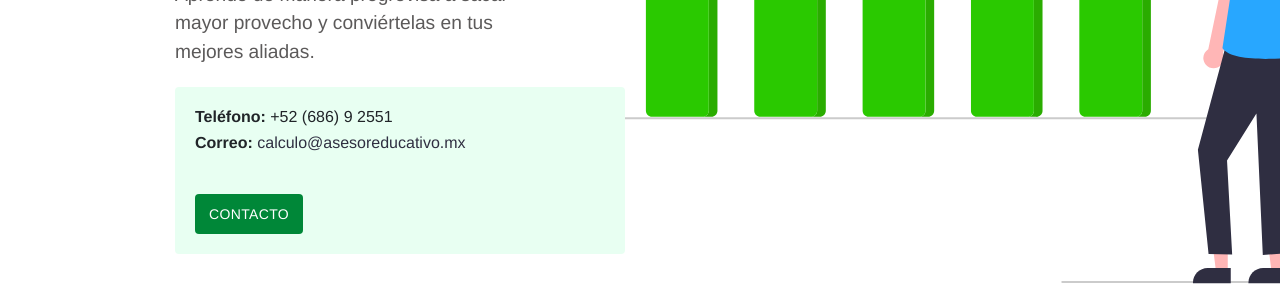
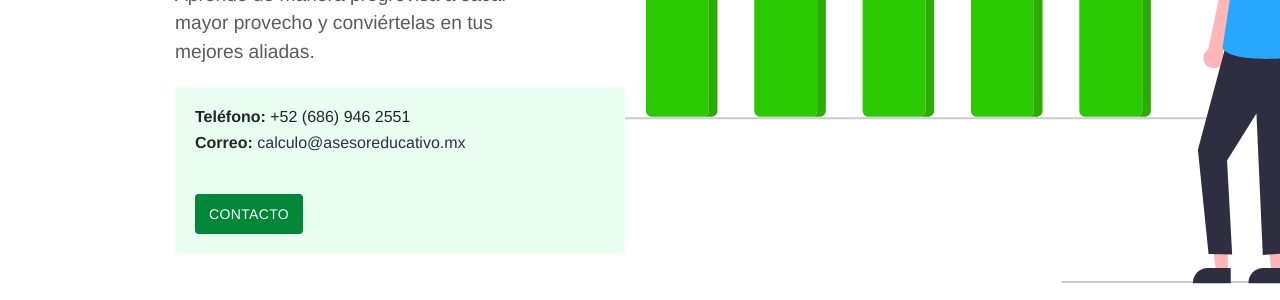
Before and after one commit to camachevaz/Calc, a Jekyll site: the page built from index.md, in a window 1280 px wide. Shown: the part 450-750 px from the top of the page. Built offline with Jekyll 4.4.1, drawn with Linux system fonts in a browser that asks for light colours.

Commit message:
Update call.html

```diff
--- a/_includes/call.html
+++ b/_includes/call.html
@@ -1,7 +1,7 @@
 <div class="call">
   <div class="call-box-top">
     {% if site.data.contact.phone %}
-        <div class="call-phone"><strong>Teléfono: </strong>+52 ({{ site.tel | slice: 2,3 }}) {{ site.tel | slice: 5 }} {{ site.tel | slice: 8,11 }} </div>
+        <div class="call-phone"><strong>Teléfono: </strong>+52 ({{ site.tel | slice: 2,3 }}) {{ site.tel | slice: 5,3 }} {{ site.tel | slice: 8,4 }} </div>
     {% endif %}
     {% if site.data.contact.email %}
     <div class="call-email"><strong>Correo: </strong>
```
